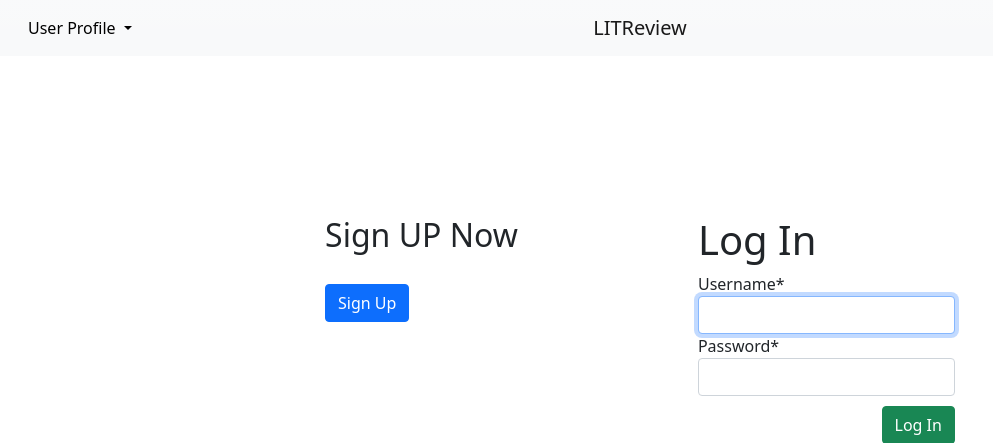
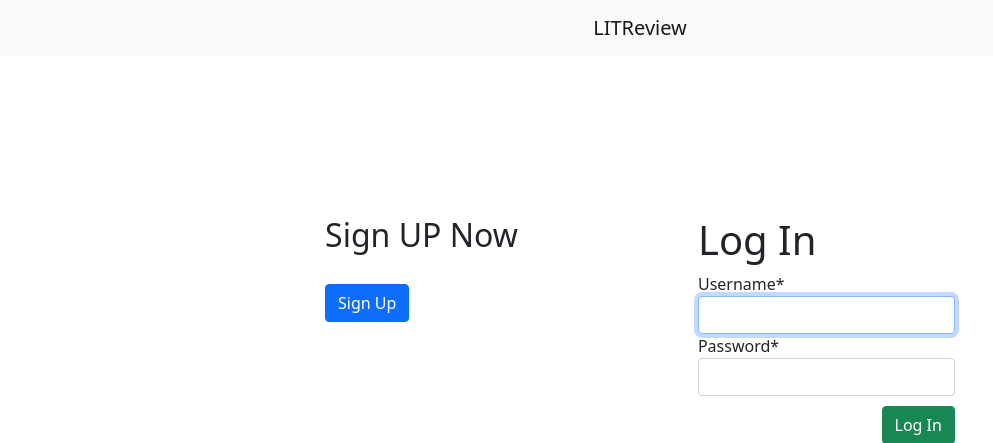
Before and after one commit to Pascal273/LITReview-Website, a Django app: page /login/ in a window 1280 px wide. Shown: the top 443 px of the page, without its empty margins (0-993 px from the left). Run offline with Django 4.2, Linux system fonts and the light colour scheme; some libraries are stand-ins or nearby versions.

Commit message:
README updated

```diff
--- a/main/static/main/styles/_navbar.scss
+++ b/main/static/main/styles/_navbar.scss
@@ -12,7 +12,6 @@
       color: black;
     }
     visibility: hidden;
-    visibility: visible;
   }
 
   .navbar-collapse {
--- a/main/static/main/styles/styles.css
+++ b/main/static/main/styles/styles.css
@@ -4,7 +4,6 @@
 
 .container-fluid .profile-dropdown {
   visibility: hidden;
-  visibility: visible;
 }
 
 .container-fluid .profile-dropdown li {
```
Also changed, not shown: README.md, 1 other file.
